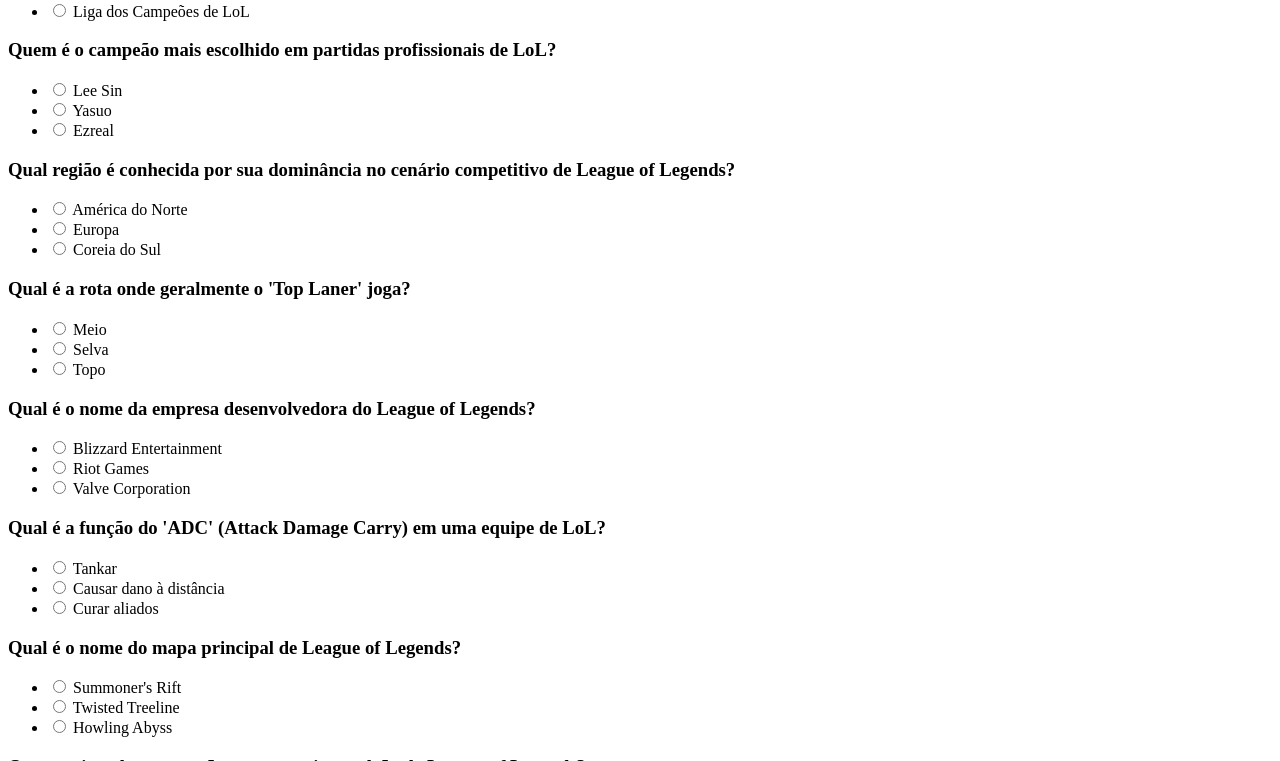
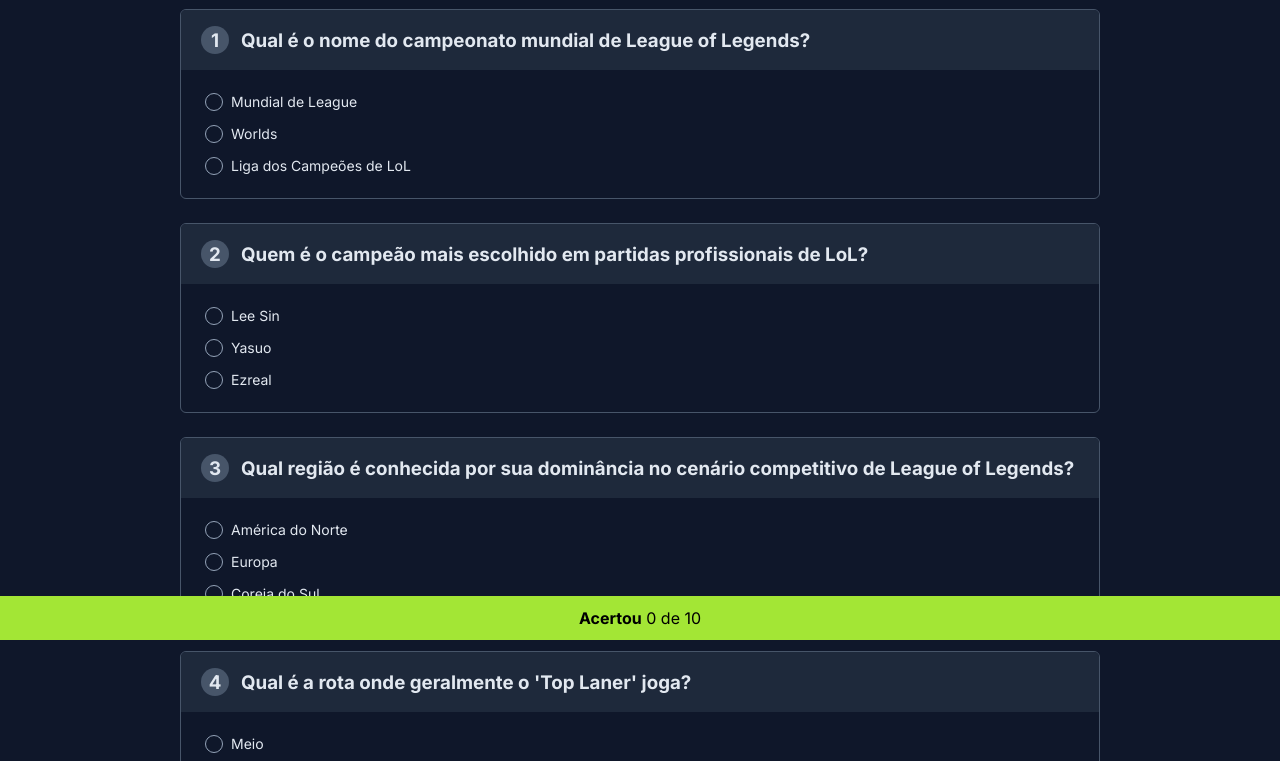
Before and after one commit to orleoncio/Quiz, a plain HTML site: page index.html in a window 1280 px wide. Shown: the part 160-921 px from the top of the page. Drawn offline with Linux system fonts and the light colour scheme.

Commit message:
atualização quiz

```diff
--- a/index.html
+++ b/index.html
@@ -7,7 +7,10 @@
     <link rel="stylesheet" href="style.css">
 </head>
 <body>
+    <main>
+        <header>
             <h1>Teste seus conhecimentos</h1>
+        </header>
         <div id="quiz"></div>
         <template>
             <div class="quiz-item">
@@ -28,6 +31,7 @@
             <strong>Acertou</strong>
             <span></span>
         </div>
+    </main>
     <script src="script.js"></script>
 </body>
 </html>
--- a/style.css
+++ b/style.css
@@ -0,0 +1,118 @@
+@import url('https://fonts.googleapis.com/css2?family=Inter:wght@100..900&family=Passion+One:wght@400;700;900&display=swap');
+
+*, :root {
+    margin: 0px;
+    padding: 0px;
+    box-sizing: border-box;
+    font-family: "Inter", sans-serif;
+    font-synthesis: none;
+    text-rendering: optimizeLegibility;
+    -webkit-font-smoothing: antialiased;
+    -moz-osx-font-smoothing: grayscale;
+    -webkit-text-size-adjust: 100%;
+}
+
+body {
+    background-color: #0f172a;
+}
+
+main {
+    max-width: 75%;
+    margin: 0px auto 32px;
+    padding: 20px;
+}
+
+header {
+    margin-top: 64px;
+    padding-bottom: 24px;
+    border-bottom: 1px solid #334155;
+}
+
+header h1 {
+    font-size: 30px;
+    color: #f1f5f9;
+}
+
+#quiz {
+    counter-reset: cont-quiz;
+}
+
+.quiz-item {
+    margin-top: 24px;
+    border: 1px solid #475569;
+    border-radius: 6px;
+    overflow: hidden;
+}
+
+.quiz-item h3 {
+    padding: 16px 20px;
+    color: #e2e8f0;
+    display: flex;
+    align-items: center;
+    gap: 12px;
+    background-color: #1e293b;
+}
+
+.quiz-item h3:before {
+    counter-increment: cont-quiz;
+    content: counter(cont-quiz);
+    background-color: #475569;
+    width: 28px;
+    height: 28px;
+    display: flex;
+    align-items: center;
+    justify-content: center;
+    border-radius: 50%;
+    flex-shrink: 0;
+}
+
+.quiz-item ul {
+    padding: 20px 24px;
+    display: grid;
+    gap: 8px;
+}
+
+.quiz-item ul li {
+    font-size: 14px;
+    line-height: 24px;
+    letter-spacing: 0px;
+    list-style-type: none;
+    display: flex;
+    align-items: center;
+    gap: 8px;
+    color: #e2e8f0;
+}
+
+input {
+    all: unset;
+    border: 1px solid #94a3b8;
+    height: 16px;
+    width: 16px;
+    border-radius: 50%;
+    display: flex;
+    align-items: center;
+    justify-content: center;
+    flex-shrink: 0;
+}
+
+input:checked {
+    border: 1px solid #a3e635;
+}
+
+input:checked:before {
+    content: "";
+    width: 12px;
+    height: 12px;
+    background-color: #a3e635;
+    border-radius: 50%;
+}
+
+#acertos {
+    text-align: center;
+    background-color: #a3e635;
+    position: fixed;
+    bottom: 0%;
+    left: 0%;
+    width: 100%;
+    padding: 12px;
+}
```
Lines whose indentation alone changed are shown as unchanged.
